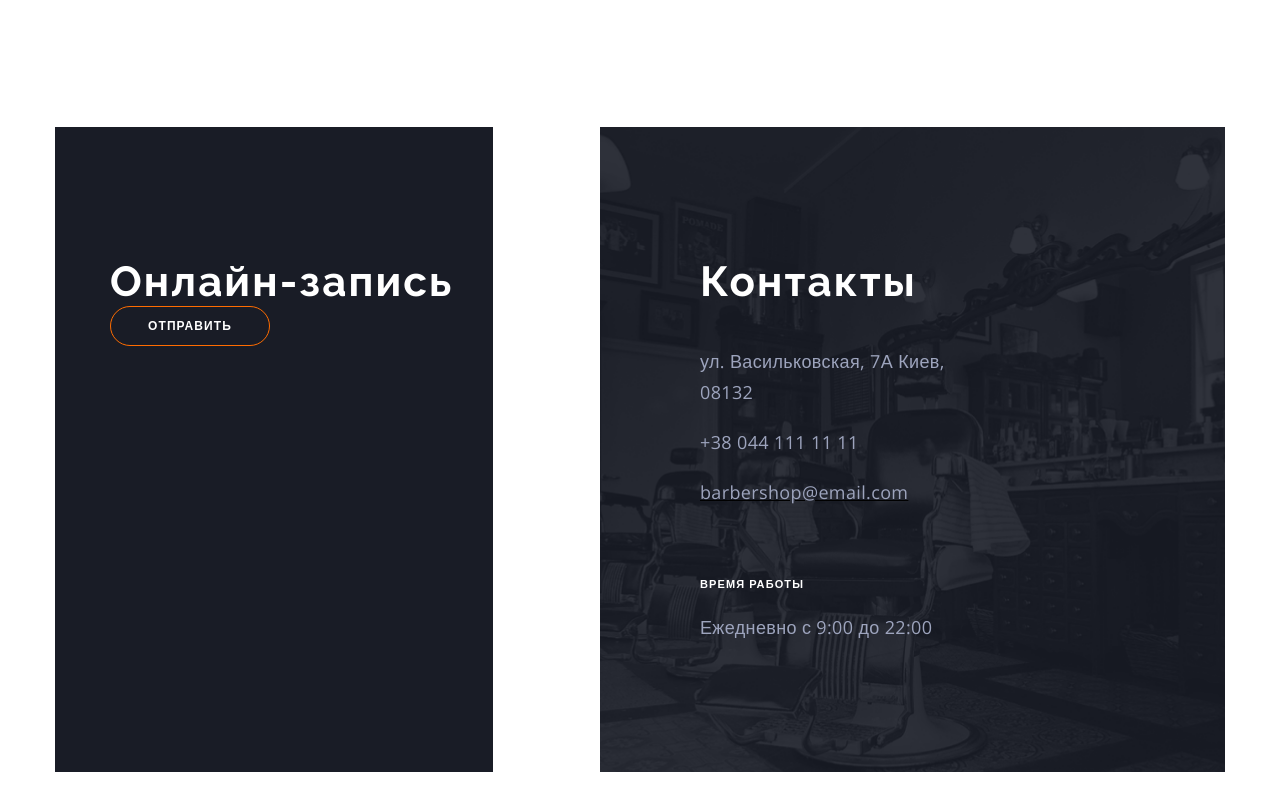
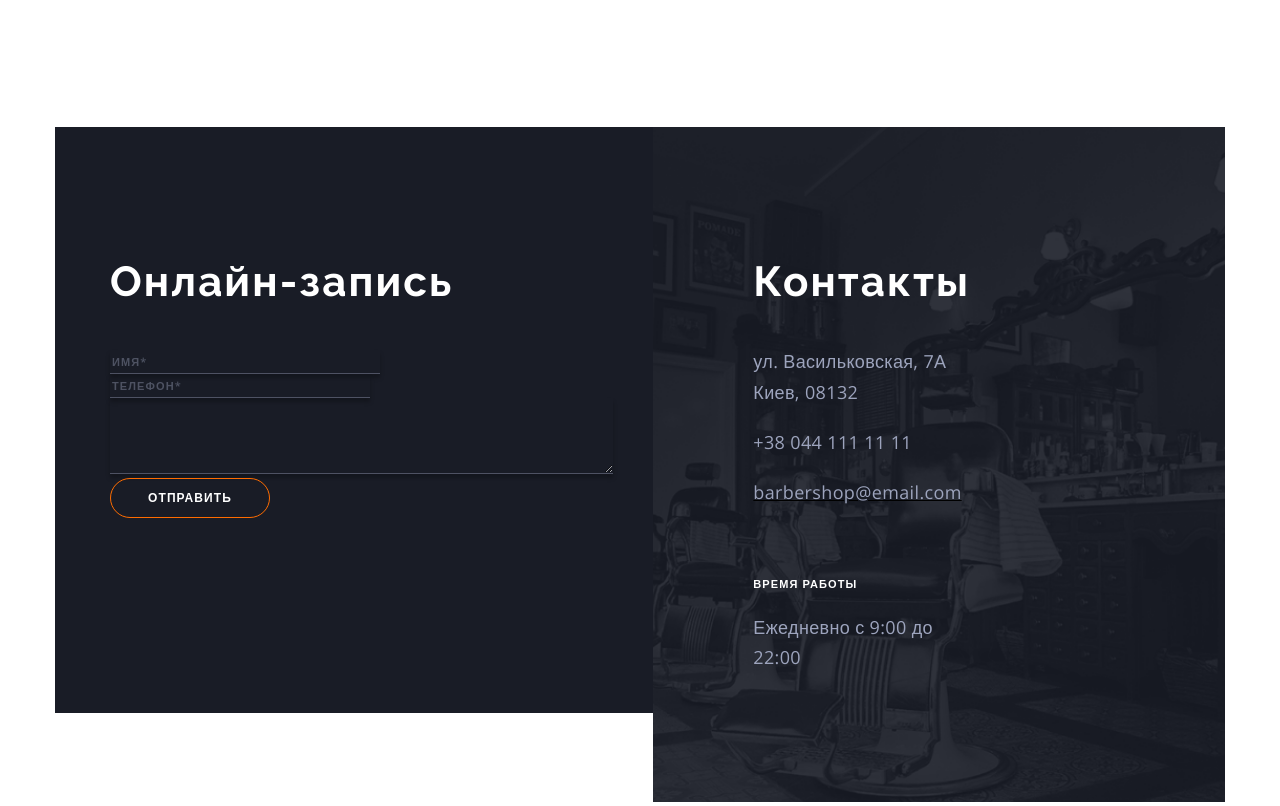
Before and after one commit to AlexKekc/barbershop-project, a plain HTML site: page index.html in a window 1280 px wide. Shown: the part 4120-4926 px from the top of the page. Drawn offline with nearby package versions, Linux system fonts and the light colour scheme.

Commit message:
Добавил формы

```diff
--- a/css/styles.css
+++ b/css/styles.css
@@ -646,6 +646,57 @@
   font-weight: 700;
   color: var(--first-title-color);
   background-color: #191c26;
+  margin-bottom: 44px;
+}
+
+.online-input {
+  width: 260px;
+  height: 24px;
+
+  font-weight: 600;
+  font-size: 11px;
+  line-height: 1.36;
+  letter-spacing: 0.1em;
+  text-transform: uppercase;
+
+  border: none;
+  border-bottom: 1px solid rgba(157, 164, 189, 0.4);
+  box-shadow: 0px 4px 4px rgba(0, 0, 0, 0.25);
+
+  background-color: transparent;
+}
+
+.online-input-long {
+  width: 270px;
+}
+
+.online-text {
+  width: 100%;
+  height: 76px;
+
+  font-weight: 600;
+  font-size: 11px;
+  line-height: 1.36;
+  letter-spacing: 0.1em;
+  text-transform: uppercase;
+
+  border: none;
+  border-bottom: 1px solid rgba(157, 164, 189, 0.4);
+  box-shadow: 0px 4px 4px rgba(0, 0, 0, 0.25);
+
+  background-color: transparent;
+}
+
+.online-input::placeholder,
+.online-text::placeholder {
+  color: rgba(157, 164, 189, 0.4);
+}
+
+.online-input:hover,
+.online-input:focus,
+.online-text:hover,
+.online-text:focus {
+  border-color: #ffffff;
 }
 
 .online-form-btn {
--- a/index.html
+++ b/index.html
@@ -377,13 +377,35 @@
     </section>
 
     <!-- Онлайн-запись -->
+    <div class="contacts-wrap"></div>
+      <div class="container online-container">
         <section class="online">
-      <div class="container online-container">
           <div class="online-form-container">
             <h2 class="online-form-title section-title">Онлайн-запись</h2>
-          <button type="button" class="online-form-btn button">Отправить</button>
+            <form class="online-form">
+              <input
+                type="text"
+                name="user-name"
+                class="online-input online-input-long"
+                placeholder="Имя*"
+              />
+              <input
+                type="tel"
+                name="user-tel"
+                class="online-input"
+                placeholder="Телефон*"
+              />
+              <textarea
+                name="user-text"
+                class="online-text"
+                placeholder="Cообщение">
+              </textarea>
+            </form>
+            <button type="submit" class="online-form-btn button">Отправить</button>
           </div>
+        </section>
 
+        <section class="contacts">
           <div class="contacts-container">
             <h2 class="contacts-title section-title">Контакты</h2>
 
@@ -420,8 +442,9 @@
             <p class="contacts-text">время работы</p>
             <p class="contacts-schedule">Ежедневно с 9:00 до 22:00</p>
           </div>
+        </section>
       </div>
-    </section>
+    </div>
   </main>
 
   <!-- Подвал сайта -->
```
Lines whose indentation alone changed are shown as unchanged.
